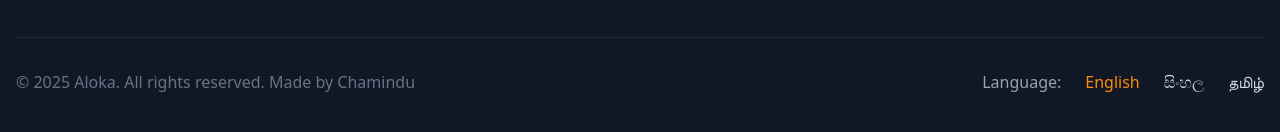
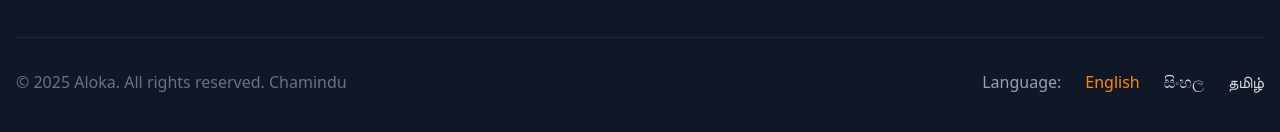
Before and after one commit to Chamindu-DM/Aloka, a React app in the folder frontend/: page / in a window 1280 px wide. Shown: the part 4221-4353 px from the top of the page. Built offline with nearby package versions, Linux system fonts and the light colour scheme; no server answers; the HTML template or start-up script is replaced by a standard one.

Commit message:
fix: Update footer copyright text to remove "Made by"

```diff
--- a/frontend/src/components/landing-page/Footer.tsx
+++ b/frontend/src/components/landing-page/Footer.tsx
@@ -70,7 +70,7 @@ export function Footer() {
         {/* Bottom bar */}
         <div className="pt-8 border-t border-gray-800 flex flex-col md:flex-row justify-between items-center gap-4">
           <p className="text-gray-500">
-            © 2025 Aloka. All rights reserved. Made by Chamindu
+            © 2025 Aloka. All rights reserved. Chamindu
           </p>
 
           <div className="flex items-center gap-6">
```
